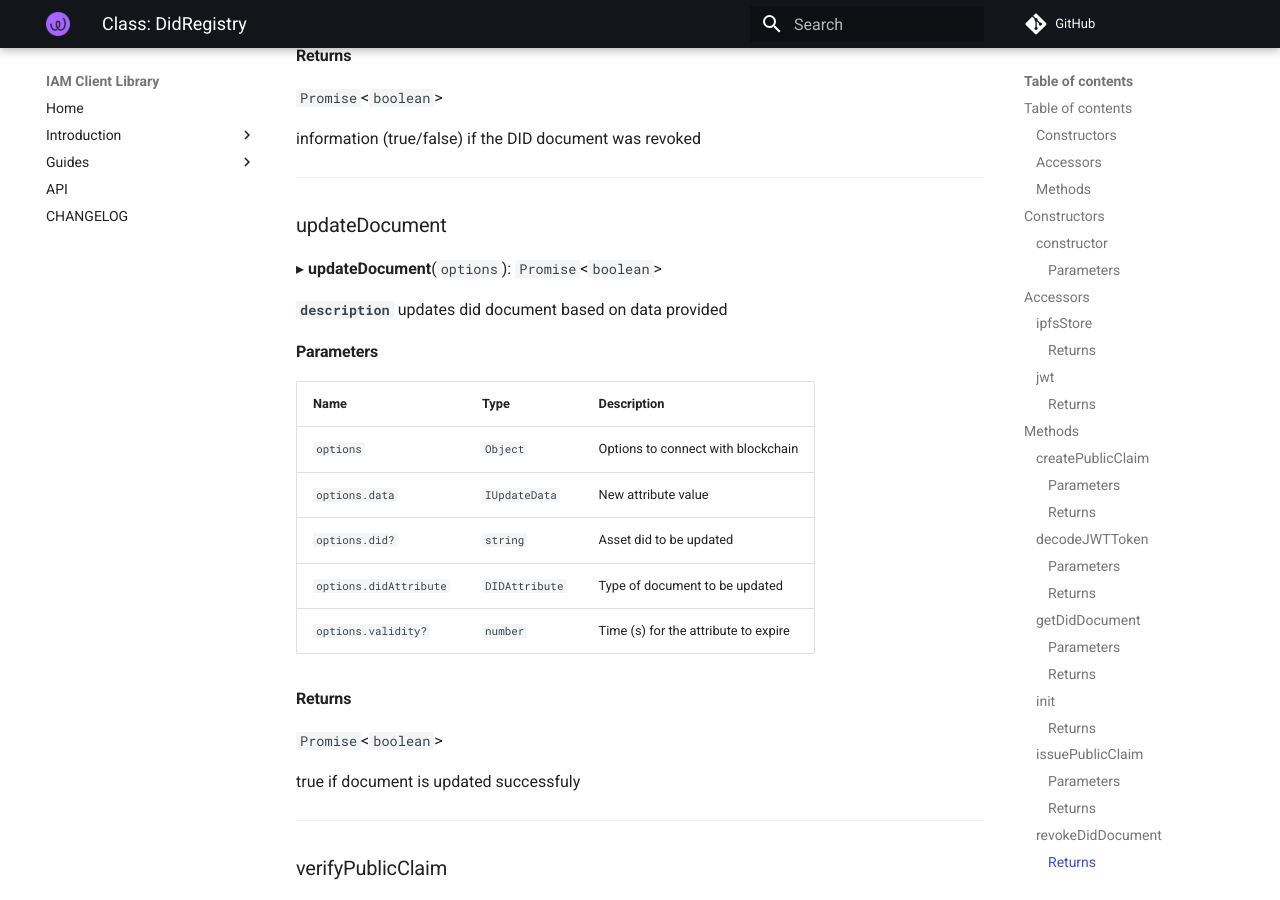
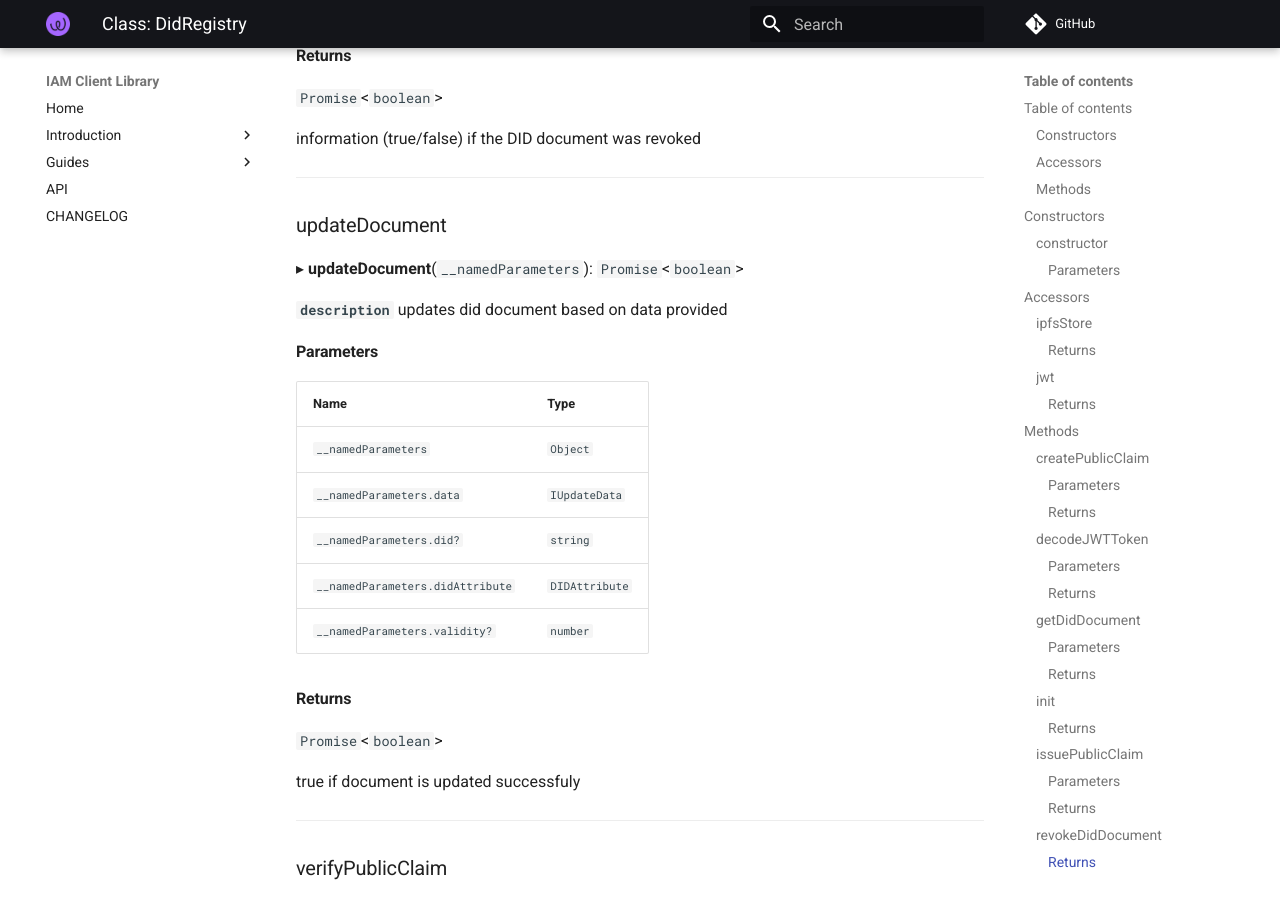
Before and after one commit to energywebfoundation/iam-client-lib, an MkDocs documentation site: the page built from docs/api/classes/modules_didRegistry_didRegistry_service.DidRegistry.md, in a window 1280 px wide and 900 px high, scrolled down 4220 px. Built offline with MkDocs 1.6.1 and Material for MkDocs 9.7.7, drawn with Linux system fonts in a browser that asks for light colours; comment, search, counter and statistics services are not loaded.

Commit message:
fix(didRegistry): update owned document

```diff
--- a/docs/api/classes/modules_didRegistry_didRegistry_service.DidRegistry.md
+++ b/docs/api/classes/modules_didRegistry_didRegistry_service.DidRegistry.md
@@ -171,19 +171,19 @@ ___
 
 ### updateDocument
 
-▸ **updateDocument**(`options`): `Promise`<`boolean`\>
+▸ **updateDocument**(`__namedParameters`): `Promise`<`boolean`\>
 
 **`description`** updates did document based on data provided
 
 #### Parameters
 
-| Name | Type | Description |
-| :------ | :------ | :------ |
-| `options` | `Object` | Options to connect with blockchain |
-| `options.data` | `IUpdateData` | New attribute value |
-| `options.did?` | `string` | Asset did to be updated |
-| `options.didAttribute` | `DIDAttribute` | Type of document to be updated |
-| `options.validity?` | `number` | Time (s) for the attribute to expire |
+| Name | Type |
+| :------ | :------ |
+| `__namedParameters` | `Object` |
+| `__namedParameters.data` | `IUpdateData` |
+| `__namedParameters.did?` | `string` |
+| `__namedParameters.didAttribute` | `DIDAttribute` |
+| `__namedParameters.validity?` | `number` |
 
 #### Returns
 
```
Also changed, not shown: 2 other files.
